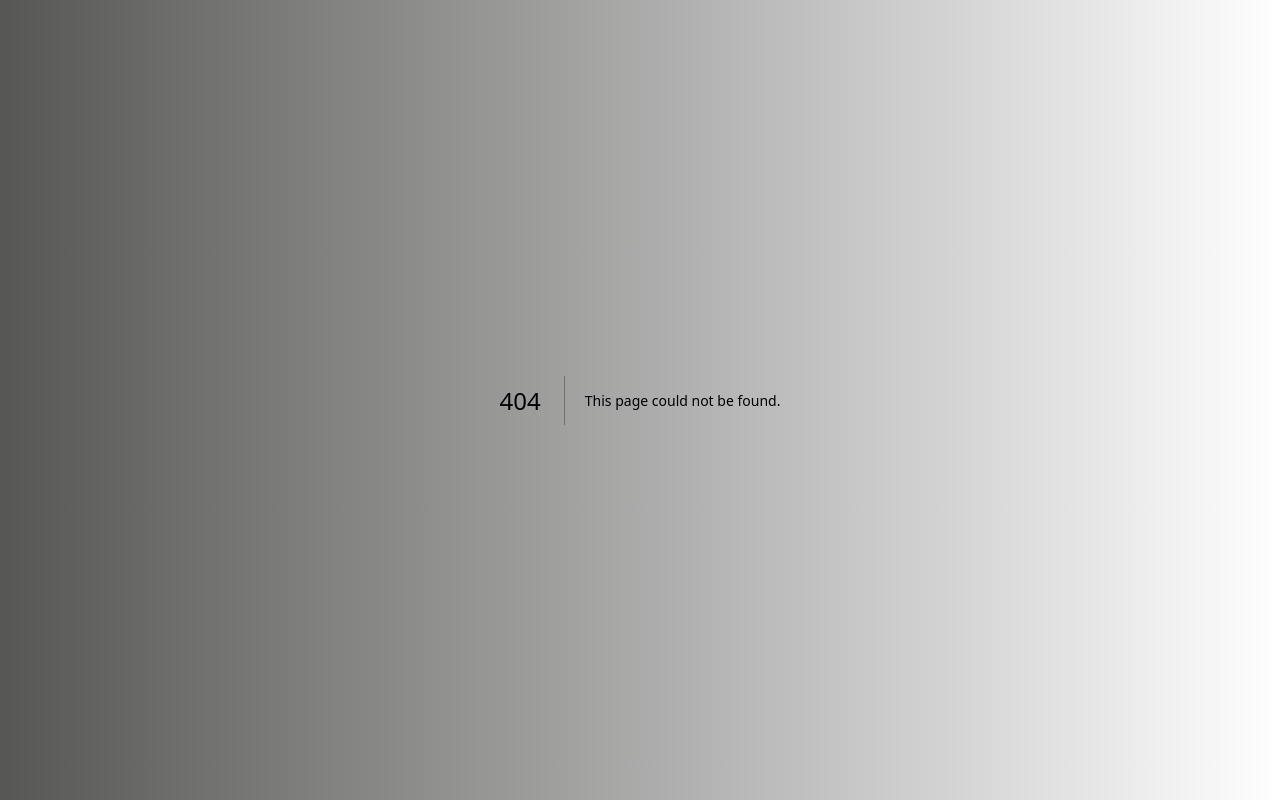
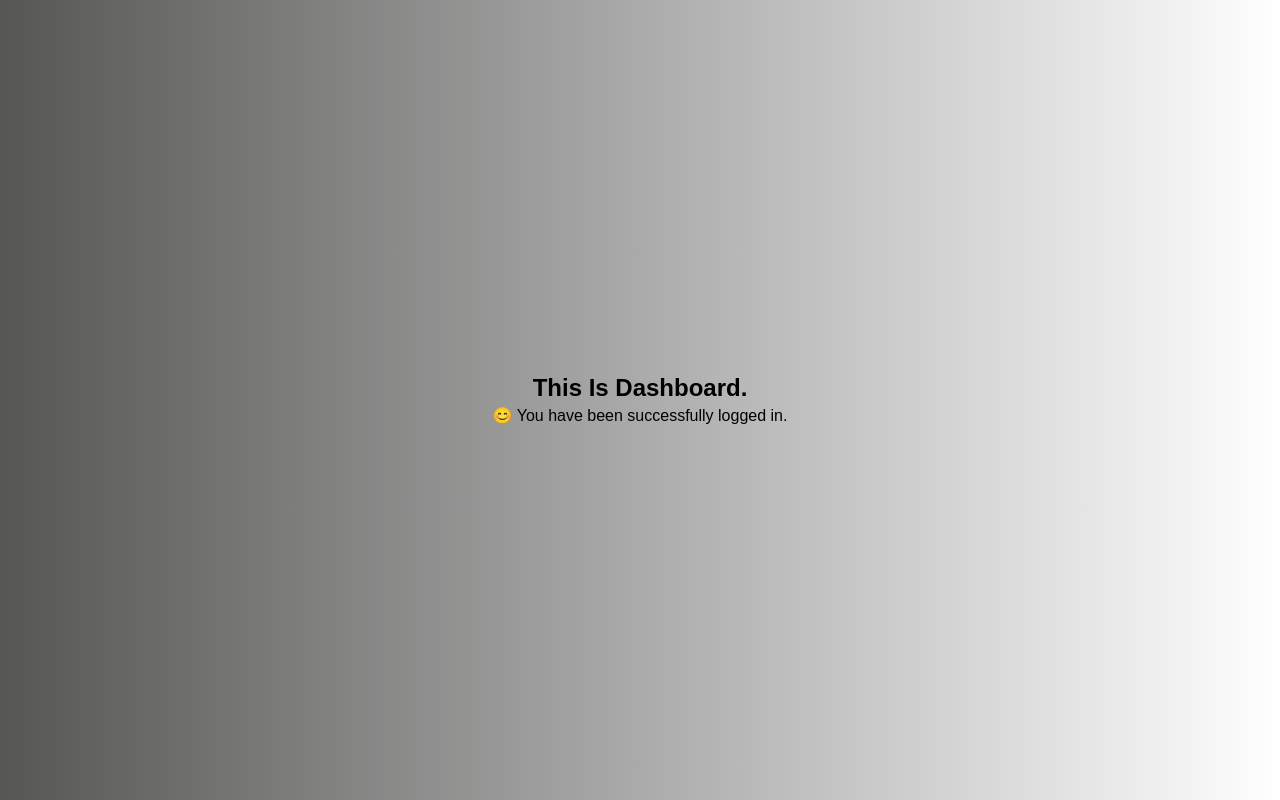
Before and after one commit to Sahitya1707/JWT_AUTH, a Next.js app in the folder frontend/: page /dashboard in a window 1280 px wide. Before the commit this address had no page. Built offline with nearby package versions, Linux system fonts and the light colour scheme; no server answers; a web font is replaced by a local one.

Commit message:
created higher order component

```diff
--- /dev/null
+++ b/frontend/src/app/components/HOC/ProtectedRoutes.js
@@ -0,0 +1,27 @@
+import { backendUrl } from "@/app/utils/constant";
+import React, { useEffect } from "react";
+
+const ProtectedRoutes = (WrapperComponent) => {
+  return (props) => {
+    useEffect(() => {
+      console.log("higher order component called");
+
+      const checkAuth = async () => {
+        try {
+          const authResponse = await fetch(`${backendUrl}verify`, {
+            method: "GET",
+            credentials: "include",
+          });
+        } catch (err) {}
+      };
+      checkAuth();
+    });
+    return (
+      <div>
+        <WrapperComponent {...props} />
+      </div>
+    );
+  };
+};
+
+export default ProtectedRoutes;
--- /dev/null
+++ b/frontend/src/app/dashboard/page.js
@@ -0,0 +1,14 @@
+"use client";
+import React from "react";
+import ProtectedRoutes from "../components/HOC/ProtectedRoutes";
+
+const Page = () => {
+  return (
+    <div className="text-center">
+      <h2 className="capitalize text-2xl font-semibold">This is dashboard.</h2>
+      <p>😊 You have been successfully logged in.</p>
+    </div>
+  );
+};
+
+export default ProtectedRoutes(Page);
--- a/frontend/src/app/login/page.js
+++ b/frontend/src/app/login/page.js
@@ -5,8 +5,10 @@ import LoginInput from "../components/LoginInput";
 import LoginButton from "../components/LoginButton";
 import Button from "../components/Button";
 import { backendUrl } from "../utils/constant";
+import { useRouter } from "next/navigation";
 
 const Page = () => {
+  const router = useRouter();
   const handleInput = (e) => {
     setLoginData({ ...loginData, [`${e.target.name}`]: e.target.value });
   };
@@ -33,6 +35,9 @@ const Page = () => {
         },
       });
       console.log(response);
+      if (response.ok) {
+        router.push("/dashboard");
+      }
     } catch (err) {
       console.log(err);
     }
```
